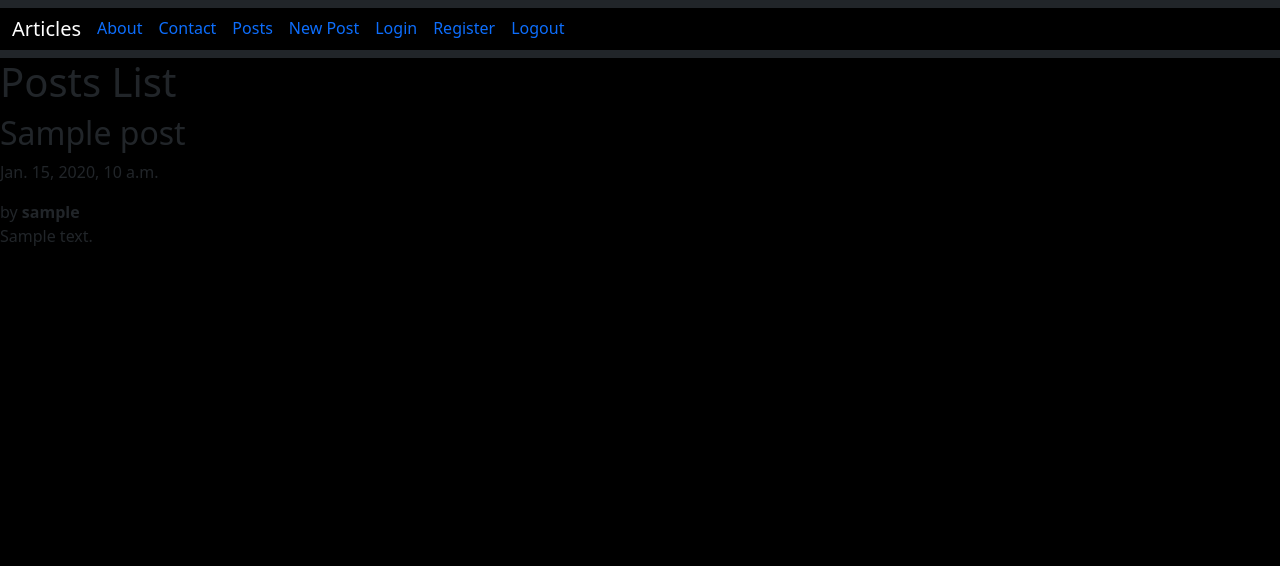
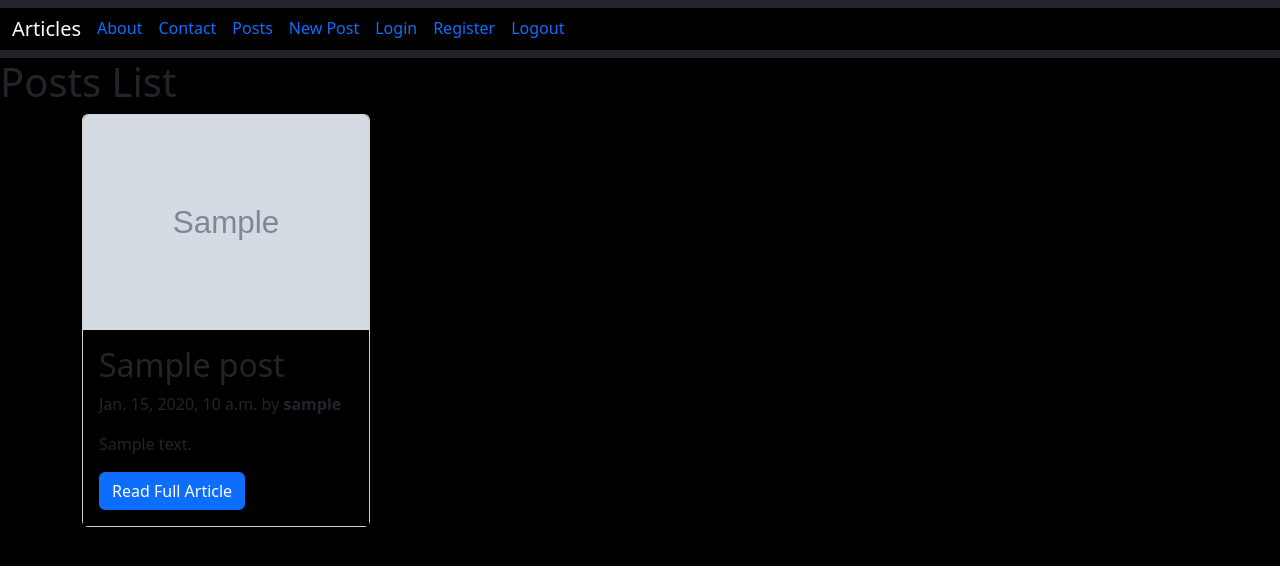
Before and after one commit to AleandroPresta/articles-webapp, a Django app: page /posts/ in a window 1280 px wide. Shown: the top 566 px of the page. Run offline with Django 4.2, Linux system fonts and the light colour scheme; tables that the repository leaves empty hold one stand-in row (values such as "Sample post"); grey boxes marked "Sample" are stand-in pictures; some libraries are stand-ins or nearby versions.

Commit message:
Adjusted posts list layout

```diff
--- a/app/posts/templates/posts/all_posts.html
+++ b/app/posts/templates/posts/all_posts.html
@@ -5,11 +5,24 @@
 {% endblock %}
 {% block content %}
     <h1>Posts List</h1>
-    {% for post in posts %}
-    <article>
-        <h2>{{ post.title }}</h2>
-        <p>{{ post.date }}</p> by <strong>{{ post.author }}</strong>
-        <p>{{ post.body }}</p>
-    </article>
-    {% endfor %}
+    <div class="container">
+        <div class="row">
+            {% for post in posts %}
+                <div class="col">
+                    <div class="card" style="width: 18rem;">
+                        <img
+                        src="{{ post.banner.url }}"
+                        alt="Image description"
+                        class="card-img-top"/>
+                        <div class="card-body">
+                            <h2 class="card-title">{{ post.title }}</h2>
+                            <p class="card-text">{{ post.date }} by <strong>{{ post.author }}</strong> </p>
+                            <p class="card-text">{{ post.body }}</p>
+                            <a href="#" class="btn btn-primary">Read Full Article</a>
+                        </div>
+                    </div>
+                </div>
+            {% endfor %}
+        </div>
+    </div>
 {% endblock %}
```
Also changed, not shown: app/media/Neuschwanstein.jpg (added).
